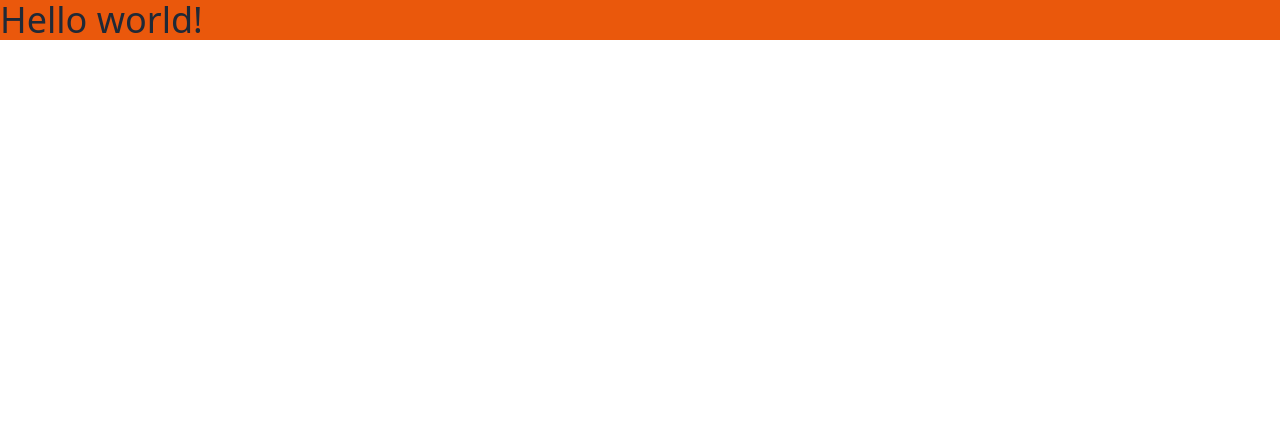
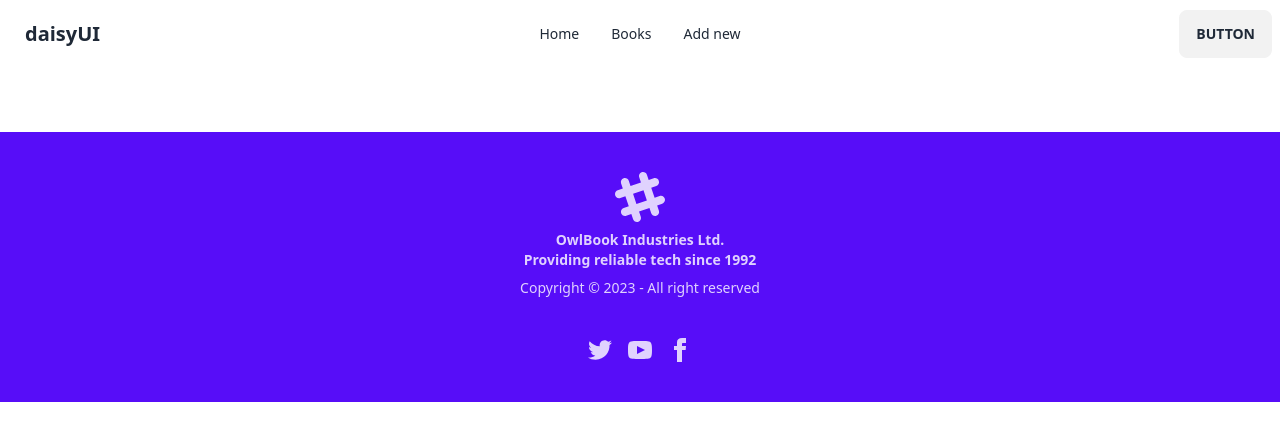
Before and after one commit to senseix21/Book-catalog-frontend-assignment-5, a React (Vite) app: page / in a window 1280 px wide. Shown: the top 440 px of the page. Built offline with nearby package versions, Linux system fonts and the light colour scheme.

Commit message:
Implemented navbar , layout , footer

```diff
--- a/src/App.tsx
+++ b/src/App.tsx
@@ -1,8 +1,10 @@
+import MainLayout from "./layouts/MainLayout"
+
 function App() {
 
   return (
     <>
-      <h1 className="text-4xl bg-orange-600">Hello world!</h1>
+      <MainLayout />
     </>
   )
 }
--- a/src/layouts/MainLayout.tsx
+++ b/src/layouts/MainLayout.tsx
@@ -1,4 +1,4 @@
-import React from 'react'
+import Footer from './Footer'
 import Navbar from './Navbar'
 import { Outlet } from 'react-router-dom'
 
@@ -8,8 +8,8 @@ export default function MainLayout() {
             <Navbar />
             <div className='pt-16'>
                 <Outlet />
-
             </div>
+            <Footer />
         </div>
     )
 }
--- a/src/layouts/Navbar.tsx
+++ b/src/layouts/Navbar.tsx
@@ -1,3 +1,5 @@
+import { Link } from "react-router-dom";
+
 export default function Navbar() {
     return (
         <div className="navbar bg-base-100">
@@ -7,32 +9,18 @@ export default function Navbar() {
                         <svg xmlns="http://www.w3.org/2000/svg" className="h-5 w-5" fill="none" viewBox="0 0 24 24" stroke="currentColor"><path strokeLinecap="round" strokeLinejoin="round" strokeWidth="2" d="M4 6h16M4 12h8m-8 6h16" /></svg>
                     </label>
                     <ul tabIndex={0} className="menu menu-sm dropdown-content mt-3 z-[1] p-2 shadow bg-base-100 rounded-box w-52">
-                        <li><a>Item 1</a></li>
-                        <li>
-                            <a>Parent</a>
-                            <ul className="p-2">
-                                <li><a>Submenu 1</a></li>
-                                <li><a>Submenu 2</a></li>
-                            </ul>
-                        </li>
-                        <li><a>Item 3</a></li>
+                        <li><Link to={'/'}>Home</Link></li>
+                        <li><Link to={'/books'}>Books</Link></li>
+                        <li><Link to={'/addnew'}>Add new</Link></li>
                     </ul>
                 </div>
                 <a className="btn btn-ghost normal-case text-xl">daisyUI</a>
             </div>
             <div className="navbar-center hidden lg:flex">
                 <ul className="menu menu-horizontal px-1">
-                    <li><a>Item 1</a></li>
-                    <li tabIndex={0}>
-                        <details>
-                            <summary>Parent</summary>
-                            <ul className="p-2">
-                                <li><a>Submenu 1</a></li>
-                                <li><a>Submenu 2</a></li>
-                            </ul>
-                        </details>
-                    </li>
-                    <li><a>Item 3</a></li>
+                    <li><Link to={'/'}>Home</Link></li>
+                    <li><Link to={'/books'}>Books</Link></li>
+                    <li><Link to={'/addnew'}>Add new</Link></li>
                 </ul>
             </div>
             <div className="navbar-end">
```
Also changed, not shown: src/routes/index.tsx (+5 -2 lines).
